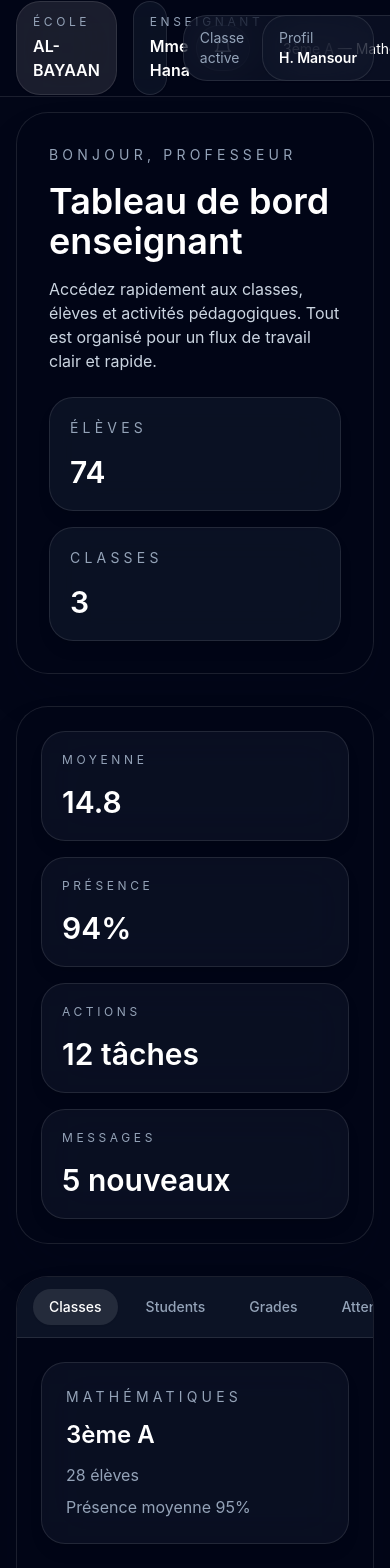
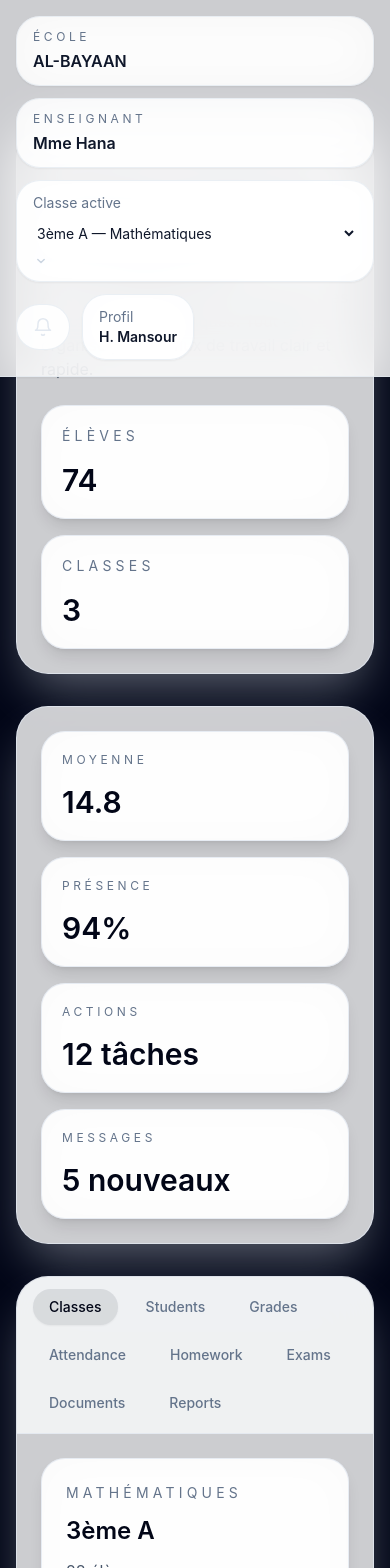
Before and after one commit to Liman5/AL-BAYAAN, a Next.js app: page /teacher/dashboard in a window 390 px wide. Shown: the top 1568 px of the page. Built offline with nearby package versions, Linux system fonts and the light colour scheme.

Commit message:
fix(ui): improve teacher dashboard mobile responsiveness

```diff
--- a/app/teacher/dashboard/page.tsx
+++ b/app/teacher/dashboard/page.tsx
@@ -77,21 +77,21 @@ export default function TeacherDashboardPage() {
       case 'Students':
         return (
           <div className="space-y-4">
-            <div className="grid gap-4 lg:grid-cols-2">
-              <div className="rounded-3xl bg-slate-900/60 p-6 backdrop-blur-xl border border-white/10 shadow-lg">
-                <p className="text-sm uppercase tracking-[0.3em] text-slate-400">Classe active</p>
-                <h3 className="mt-3 text-2xl font-semibold text-white">{activeClass.name}</h3>
-                <p className="mt-2 text-slate-400">{activeClass.subject}</p>
+            <div className="grid gap-4 grid-cols-1 lg:grid-cols-2">
+              <div className="rounded-3xl bg-white/90 p-6 backdrop-blur-xl border border-slate-200/80 shadow-lg">
+                <p className="text-sm uppercase tracking-[0.3em] text-slate-500">Classe active</p>
+                <h3 className="mt-3 text-2xl font-semibold text-slate-950">{activeClass.name}</h3>
+                <p className="mt-2 text-slate-600">{activeClass.subject}</p>
               </div>
-              <div className="rounded-3xl bg-slate-900/60 p-6 backdrop-blur-xl border border-white/10 shadow-lg">
-                <p className="text-sm uppercase tracking-[0.3em] text-slate-400">Élèves</p>
-                <p className="mt-3 text-4xl font-semibold text-white">{activeClass.students}</p>
-                <p className="mt-2 text-slate-400">Taux de présence {activeClass.attendance}</p>
+              <div className="rounded-3xl bg-white/90 p-6 backdrop-blur-xl border border-slate-200/80 shadow-lg">
+                <p className="text-sm uppercase tracking-[0.3em] text-slate-500">Élèves</p>
+                <p className="mt-3 text-4xl font-semibold text-slate-950">{activeClass.students}</p>
+                <p className="mt-2 text-slate-600">Taux de présence {activeClass.attendance}</p>
               </div>
             </div>
-            <div className="overflow-hidden rounded-[2rem] border border-white/10 bg-slate-900/60 shadow-lg backdrop-blur-xl">
-              <table className="min-w-full divide-y divide-white/10">
-                <thead className="bg-slate-950/70 text-left text-xs uppercase tracking-[0.24em] text-slate-400">
+            <div className="overflow-hidden rounded-[2rem] border border-slate-200/80 bg-white/90 shadow-lg backdrop-blur-xl">
+              <table className="min-w-full divide-y divide-slate-200">
+                <thead className="bg-slate-100 text-left text-xs uppercase tracking-[0.24em] text-slate-500">
                   <tr>
                     <th className="px-4 py-4">Élève</th>
                     <th className="px-4 py-4">Classe</th>
@@ -99,9 +99,9 @@ export default function TeacherDashboardPage() {
                     <th className="px-4 py-4">Statut</th>
                   </tr>
                 </thead>
-                <tbody className="divide-y divide-white/10 text-sm text-slate-200">
+                <tbody className="divide-y divide-slate-200 text-sm text-slate-700">
                   {students.map((student) => (
-                    <tr key={student.name} className="hover:bg-white/5 transition-colors duration-200">
+                    <tr key={student.name} className="hover:bg-slate-50 transition-colors duration-200">
                       <td className="px-4 py-4">{student.name}</td>
                       <td className="px-4 py-4">{student.class}</td>
                       <td className="px-4 py-4">{student.average}</td>
@@ -116,42 +116,42 @@ export default function TeacherDashboardPage() {
       case 'Grades':
         return (
           <div className="space-y-6">
-            <div className="grid gap-4 xl:grid-cols-3">
+            <div className="grid gap-4 grid-cols-1 xl:grid-cols-3">
               {['Devoir 1', 'Devoir 2', 'Interro'].map((item) => (
-                <div key={item} className="rounded-3xl bg-slate-900/60 p-6 backdrop-blur-xl border border-white/10 shadow-lg">
-                  <p className="text-sm uppercase tracking-[0.3em] text-slate-400">{item}</p>
-                  <p className="mt-4 text-3xl font-semibold text-white">{(12 + Math.random() * 6).toFixed(1)}</p>
-                  <p className="mt-2 text-slate-400">Moyenne de la classe</p>
+                <div key={item} className="rounded-3xl bg-white/90 p-6 backdrop-blur-xl border border-slate-200/80 shadow-lg">
+                  <p className="text-sm uppercase tracking-[0.3em] text-slate-500">{item}</p>
+                  <p className="mt-4 text-3xl font-semibold text-slate-950">{(12 + Math.random() * 6).toFixed(1)}</p>
+                  <p className="mt-2 text-slate-600">Moyenne de la classe</p>
                 </div>
               ))}
             </div>
-            <div className="rounded-[2rem] border border-white/10 bg-slate-900/60 p-6 shadow-lg backdrop-blur-xl">
-              <h3 className="text-lg font-semibold text-white">Aperçu des notes</h3>
-              <p className="mt-3 text-slate-400">Modifier les notes et visualiser les tendances rapidement.</p>
+            <div className="rounded-[2rem] border border-slate-200/80 bg-white/90 p-6 shadow-lg backdrop-blur-xl">
+              <h3 className="text-lg font-semibold text-slate-950">Aperçu des notes</h3>
+              <p className="mt-3 text-slate-600">Modifier les notes et visualiser les tendances rapidement.</p>
             </div>
           </div>
         );
       case 'Attendance':
         return (
-          <div className="grid gap-6 lg:grid-cols-3">
+          <div className="grid gap-6 grid-cols-1 lg:grid-cols-3">
             {['Présence', 'Retards', 'Absences'].map((item, index) => (
-              <div key={item} className="rounded-3xl bg-slate-900/60 p-6 backdrop-blur-xl border border-white/10 shadow-lg">
-                <p className="text-sm uppercase tracking-[0.3em] text-slate-400">{item}</p>
-                <p className="mt-4 text-4xl font-semibold text-white">{index === 0 ? '94%' : index === 1 ? '3%' : '4%'}</p>
-                <p className="mt-2 text-slate-400">Dernière semaine</p>
+              <div key={item} className="rounded-3xl bg-white/90 p-6 backdrop-blur-xl border border-slate-200/80 shadow-lg">
+                <p className="text-sm uppercase tracking-[0.3em] text-slate-500">{item}</p>
+                <p className="mt-4 text-4xl font-semibold text-slate-950">{index === 0 ? '94%' : index === 1 ? '3%' : '4%'}</p>
+                <p className="mt-2 text-slate-600">Dernière semaine</p>
               </div>
             ))}
           </div>
         );
       case 'Classes':
         return (
-          <div className="grid gap-6 lg:grid-cols-3">
+          <div className="grid gap-6 grid-cols-1 lg:grid-cols-3">
             {classes.map((item) => (
-              <div key={item.id} className="rounded-3xl border border-white/10 bg-slate-900/60 p-6 shadow-lg backdrop-blur-xl transition hover:-translate-y-1">
-                <p className="text-sm uppercase tracking-[0.3em] text-slate-400">{item.subject}</p>
-                <h3 className="mt-3 text-2xl font-semibold text-white">{item.name}</h3>
-                <p className="mt-3 text-slate-400">{item.students} élèves</p>
-                <p className="mt-2 text-slate-400">Présence moyenne {item.attendance}</p>
+              <div key={item.id} className="rounded-3xl border border-slate-200/80 bg-white/90 p-6 shadow-lg backdrop-blur-xl transition hover:-translate-y-1">
+                <p className="text-sm uppercase tracking-[0.3em] text-slate-500">{item.subject}</p>
+                <h3 className="mt-3 text-2xl font-semibold text-slate-950">{item.name}</h3>
+                <p className="mt-3 text-slate-600">{item.students} élèves</p>
+                <p className="mt-2 text-slate-600">Présence moyenne {item.attendance}</p>
               </div>
             ))}
           </div>
@@ -160,14 +160,14 @@ export default function TeacherDashboardPage() {
         return (
           <div className="space-y-4">
             {homework.map((item) => (
-              <div key={item.title} className="rounded-3xl border border-white/10 bg-slate-900/50 p-5 shadow-lg backdrop-blur-xl transition hover:-translate-y-1 hover:border-slate-300/10">
+              <div key={item.title} className="rounded-3xl border border-slate-200/80 bg-white/90 p-5 shadow-lg backdrop-blur-xl transition hover:-translate-y-1 hover:border-slate-300/30">
                 <div className="flex flex-col gap-3 sm:flex-row sm:items-center sm:justify-between">
                   <div>
-                    <h4 className="text-lg font-semibold text-white">{item.title}</h4>
-                    <p className="mt-2 text-slate-400">Classe {item.klass}</p>
+                    <h4 className="text-lg font-semibold text-slate-950">{item.title}</h4>
+                    <p className="mt-2 text-slate-600">Classe {item.klass}</p>
                   </div>
-                  <div className="flex items-center gap-3 text-sm text-slate-300">
-                    <span className="rounded-full border border-white/10 bg-white/5 px-3 py-1">{item.status}</span>
+                  <div className="flex items-center gap-3 text-sm text-slate-600">
+                    <span className="rounded-full border border-slate-200/80 bg-slate-50 px-3 py-1">{item.status}</span>
                     <span>{item.due}</span>
                   </div>
                 </div>
@@ -177,12 +177,12 @@ export default function TeacherDashboardPage() {
         );
       case 'Exams':
         return (
-          <div className="grid gap-4 lg:grid-cols-2">
+          <div className="grid gap-4 grid-cols-1 lg:grid-cols-2">
             {exams.map((exam) => (
-              <div key={exam.title} className="rounded-3xl border border-white/10 bg-slate-900/50 p-6 shadow-lg backdrop-blur-xl">
-                <p className="text-sm uppercase tracking-[0.3em] text-slate-400">{exam.title}</p>
-                <p className="mt-3 text-2xl font-semibold text-white">{exam.date}</p>
-                <p className="mt-2 text-slate-400">Classe {exam.klass}</p>
+              <div key={exam.title} className="rounded-3xl border border-slate-200/80 bg-white/90 p-6 shadow-lg backdrop-blur-xl">
+                <p className="text-sm uppercase tracking-[0.3em] text-slate-500">{exam.title}</p>
+                <p className="mt-3 text-2xl font-semibold text-slate-950">{exam.date}</p>
+                <p className="mt-2 text-slate-600">Classe {exam.klass}</p>
               </div>
             ))}
           </div>
@@ -191,31 +191,31 @@ export default function TeacherDashboardPage() {
         return (
           <div className="grid gap-4 sm:grid-cols-2">
             {documents.map((doc) => (
-              <div key={doc.name} className="rounded-3xl border border-white/10 bg-slate-900/50 p-6 shadow-lg backdrop-blur-xl">
-                <p className="text-sm uppercase tracking-[0.3em] text-slate-400">{doc.type}</p>
-                <h4 className="mt-3 text-lg font-semibold text-white">{doc.name}</h4>
-                <p className="mt-2 text-slate-400">Mis à jour {doc.updated}</p>
+              <div key={doc.name} className="rounded-3xl border border-slate-200/80 bg-white/90 p-6 shadow-lg backdrop-blur-xl">
+                <p className="text-sm uppercase tracking-[0.3em] text-slate-500">{doc.type}</p>
+                <h4 className="mt-3 text-lg font-semibold text-slate-950">{doc.name}</h4>
+                <p className="mt-2 text-slate-600">Mis à jour {doc.updated}</p>
               </div>
             ))}
           </div>
         );
       case 'Reports':
         return (
-          <div className="grid gap-5 lg:grid-cols-2">
-            <div className="rounded-3xl border border-white/10 bg-slate-900/50 p-6 shadow-lg backdrop-blur-xl">
-              <h4 className="text-lg font-semibold text-white">Rapport de la classe</h4>
-              <p className="mt-3 text-slate-400">Exportez les résultats, générez des bilans trimestriels et partagez-les avec les parents.</p>
+          <div className="grid gap-5 grid-cols-1 lg:grid-cols-2">
+            <div className="rounded-3xl border border-slate-200/80 bg-white/90 p-6 shadow-lg backdrop-blur-xl">
+              <h4 className="text-lg font-semibold text-slate-950">Rapport de la classe</h4>
+              <p className="mt-3 text-slate-600">Exportez les résultats, générez des bilans trimestriels et partagez-les avec les parents.</p>
             </div>
-            <div className="rounded-3xl border border-white/10 bg-slate-900/50 p-6 shadow-lg backdrop-blur-xl">
-              <h4 className="text-lg font-semibold text-white">Performance générale</h4>
-              <p className="mt-3 text-slate-400">Synthèse rapide des tendances et du comportement de la classe.</p>
+            <div className="rounded-3xl border border-slate-200/80 bg-white/90 p-6 shadow-lg backdrop-blur-xl">
+              <h4 className="text-lg font-semibold text-slate-950">Performance générale</h4>
+              <p className="mt-3 text-slate-600">Synthèse rapide des tendances et du comportement de la classe.</p>
             </div>
           </div>
         );
       default:
         return (
-          <div className="rounded-3xl border border-white/10 bg-slate-900/60 p-6 shadow-lg backdrop-blur-xl">
-            <p className="text-slate-300">Sélectionnez un module pour afficher son contenu.</p>
+          <div className="rounded-3xl border border-slate-200/80 bg-white/90 p-6 shadow-lg backdrop-blur-xl">
+            <p className="text-slate-700">Sélectionnez un module pour afficher son contenu.</p>
           </div>
         );
     }
@@ -223,86 +223,92 @@ export default function TeacherDashboardPage() {
 
   return (
     <div className="min-h-screen">
-      <div className="fixed inset-x-0 top-0 z-40 border-b border-white/10 bg-slate-950/80 backdrop-blur-xl">
-        <div className="mx-auto flex h-24 max-w-7xl items-center gap-4 px-4 sm:px-6 lg:px-8">
-          <div className="flex min-w-0 flex-1 items-center gap-4">
-            <div className="rounded-3xl border border-white/10 bg-white/10 px-4 py-3 shadow-sm backdrop-blur-xl">
-              <p className="text-xs uppercase tracking-[0.3em] text-slate-400">École</p>
-              <p className="mt-1 font-semibold text-white">AL-BAYAAN</p>
+      <div className="fixed inset-x-0 top-0 z-40 border-b border-slate-200/70 bg-white/80 backdrop-blur-xl shadow-sm">
+        <div className="mx-auto flex flex-col gap-3 px-4 py-4 sm:px-6 lg:px-8">
+          <div className="flex flex-col gap-3 lg:flex-row lg:items-center lg:justify-between">
+            <div className="flex flex-col gap-3 sm:flex-row sm:items-center sm:gap-4">
+              <div className="rounded-3xl border border-slate-200/70 bg-white/80 px-4 py-3 shadow-sm backdrop-blur-xl">
+                <p className="text-xs uppercase tracking-[0.3em] text-slate-500">École</p>
+                <p className="mt-1 font-semibold text-slate-900">AL-BAYAAN</p>
               </div>
-            <div className="min-w-0 rounded-3xl border border-white/10 bg-slate-900/70 px-4 py-3 shadow-sm backdrop-blur-xl">
-              <p className="text-xs uppercase tracking-[0.3em] text-slate-400">Enseignant</p>
-              <p className="mt-1 text-base font-semibold text-white">Mme Hana</p>
+              <div className="rounded-3xl border border-slate-200/70 bg-white/80 px-4 py-3 shadow-sm backdrop-blur-xl">
+                <p className="text-xs uppercase tracking-[0.3em] text-slate-500">Enseignant</p>
+                <p className="mt-1 text-base font-semibold text-slate-900">Mme Hana</p>
               </div>
-            <div className="flex items-center gap-3 rounded-3xl border border-white/10 bg-slate-900/60 px-4 py-3 shadow-sm backdrop-blur-xl">
-              <span className="text-sm text-slate-400">Classe active</span>
-              <select value={selectedClassId} onChange={(event) => setSelectedClassId(event.target.value)} className="min-w-[11rem] bg-transparent text-sm text-white outline-none">
+            </div>
+            <div className="flex flex-col gap-3 sm:flex-row sm:items-center sm:gap-3">
+              <div className="flex flex-col gap-2 rounded-3xl border border-slate-200/70 bg-white/90 px-4 py-3 shadow-sm backdrop-blur-xl sm:flex-row sm:items-center">
+                <span className="text-sm text-slate-500">Classe active</span>
+                <div className="min-w-[11rem]">
+                  <select value={selectedClassId} onChange={(event) => setSelectedClassId(event.target.value)} className="w-full bg-transparent text-sm text-slate-900 outline-none">
                     {classes.map((item) => (
-                  <option key={item.id} value={item.id} className="bg-slate-950 text-white">{item.name} — {item.subject}</option>
+                      <option key={item.id} value={item.id} className="bg-white text-slate-900">{item.name} — {item.subject}</option>
                     ))}
                   </select>
+                </div>
                 <IconDropdown />
               </div>
-          </div>
               <div className="flex items-center gap-3">
-            <button className="rounded-3xl border border-white/10 bg-slate-900/60 px-4 py-3 transition hover:bg-slate-900">
+                <button className="rounded-3xl border border-slate-200/70 bg-white/90 px-4 py-3 text-slate-700 transition hover:bg-slate-50">
                   <IconBell />
                 </button>
-            <div className="rounded-3xl border border-white/10 bg-slate-900/60 px-4 py-3 shadow-sm backdrop-blur-xl">
-              <p className="text-sm text-slate-400">Profil</p>
-              <p className="text-sm font-semibold text-white">H. Mansour</p>
+                <div className="rounded-3xl border border-slate-200/70 bg-white/90 px-4 py-3 shadow-sm backdrop-blur-xl">
+                  <p className="text-sm text-slate-500">Profil</p>
+                  <p className="text-sm font-semibold text-slate-900">H. Mansour</p>
+                </div>
+              </div>
             </div>
           </div>
         </div>
       </div>
 
-      <div className="mx-auto max-w-7xl px-4 pb-16 pt-28 sm:px-6 lg:px-8">
+      <div className="mx-auto max-w-7xl px-4 pb-16 pt-32 sm:px-6 lg:px-8">
         <div className="space-y-8">
-          <section className="rounded-[2rem] border border-white/10 bg-slate-950/70 p-8 shadow-2xl shadow-slate-950/20 backdrop-blur-xl">
-            <div className="grid gap-6 lg:grid-cols-[1.8fr_1fr] lg:items-end">
+          <section className="rounded-[2rem] border border-slate-200/80 bg-white/80 p-6 shadow-2xl shadow-slate-200/40 backdrop-blur-xl">
+            <div className="grid gap-6 grid-cols-1 lg:grid-cols-[1.8fr_1fr] lg:items-end">
               <div className="space-y-4">
-                <p className="text-sm uppercase tracking-[0.3em] text-slate-400">Bonjour, professeur</p>
-                <h1 className="text-4xl font-semibold text-white">Tableau de bord enseignant</h1>
-                <p className="max-w-2xl text-slate-300">Accédez rapidement aux classes, élèves et activités pédagogiques. Tout est organisé pour un flux de travail clair et rapide.</p>
+                <p className="text-sm uppercase tracking-[0.3em] text-slate-500">Bonjour, professeur</p>
+                <h1 className="text-4xl font-semibold text-slate-950">Tableau de bord enseignant</h1>
+                <p className="max-w-2xl text-slate-600">Accédez rapidement aux classes, élèves et activités pédagogiques. Tout est organisé pour un flux de travail clair et rapide.</p>
               </div>
               <div className="grid gap-4 sm:grid-cols-2">
-                <div className="rounded-3xl border border-white/10 bg-slate-900/70 p-5 shadow-lg backdrop-blur-xl">
-                  <p className="text-sm uppercase tracking-[0.3em] text-slate-400">Élèves</p>
-                  <p className="mt-4 text-3xl font-semibold text-white">{stats.students}</p>
+                <div className="rounded-3xl border border-slate-200/80 bg-white/90 p-5 shadow-lg backdrop-blur-xl">
+                  <p className="text-sm uppercase tracking-[0.3em] text-slate-500">Élèves</p>
+                  <p className="mt-4 text-3xl font-semibold text-slate-950">{stats.students}</p>
                 </div>
-                <div className="rounded-3xl border border-white/10 bg-slate-900/70 p-5 shadow-lg backdrop-blur-xl">
-                  <p className="text-sm uppercase tracking-[0.3em] text-slate-400">Classes</p>
-                  <p className="mt-4 text-3xl font-semibold text-white">{stats.classes}</p>
+                <div className="rounded-3xl border border-slate-200/80 bg-white/90 p-5 shadow-lg backdrop-blur-xl">
+                  <p className="text-sm uppercase tracking-[0.3em] text-slate-500">Classes</p>
+                  <p className="mt-4 text-3xl font-semibold text-slate-950">{stats.classes}</p>
                 </div>
               </div>
             </div>
           </section>
 
-          <section className="rounded-[2rem] border border-white/10 bg-slate-950/70 p-6 shadow-2xl shadow-slate-950/20 backdrop-blur-xl">
-            <div className="grid gap-4 xl:grid-cols-4">
+          <section className="rounded-[2rem] border border-slate-200/80 bg-white/80 p-6 shadow-2xl shadow-slate-200/40 backdrop-blur-xl">
+            <div className="grid gap-4 md:grid-cols-2 xl:grid-cols-4">
               {[
                 { label: 'Moyenne', value: stats.average },
                 { label: 'Présence', value: stats.attendance },
                 { label: 'Actions', value: '12 tâches' },
                 { label: 'Messages', value: '5 nouveaux' },
               ].map((item) => (
-                <div key={item.label} className="rounded-3xl border border-white/10 bg-slate-900/60 p-5 shadow-lg backdrop-blur-xl">
-                  <p className="text-xs uppercase tracking-[0.3em] text-slate-400">{item.label}</p>
-                  <p className="mt-4 text-3xl font-semibold text-white">{item.value}</p>
+                <div key={item.label} className="rounded-3xl border border-slate-200/80 bg-white/90 p-5 shadow-lg backdrop-blur-xl">
+                  <p className="text-xs uppercase tracking-[0.3em] text-slate-500">{item.label}</p>
+                  <p className="mt-4 text-3xl font-semibold text-slate-950">{item.value}</p>
                 </div>
               ))}
             </div>
           </section>
 
-          <section className="overflow-hidden rounded-[2rem] border border-white/10 bg-slate-950/70 shadow-2xl shadow-slate-950/20 backdrop-blur-xl">
-            <div className="overflow-x-auto border-b border-white/10 bg-slate-900/80 px-4 py-3">
-              <div className="flex gap-3 text-sm font-medium text-slate-300">
+          <section className="overflow-hidden rounded-[2rem] border border-slate-200/80 bg-white/80 shadow-2xl shadow-slate-200/40 backdrop-blur-xl">
+            <div className="overflow-x-auto border-b border-slate-200/80 bg-slate-50/80 px-4 py-3">
+              <div className="flex min-w-full flex-wrap gap-3 text-sm font-medium text-slate-600 md:min-w-[720px]">
                 {modules.map((module) => (
                   <button
                     key={module}
                     type="button"
                     onClick={() => setActiveModule(module)}
-                    className={`whitespace-nowrap rounded-3xl px-4 py-2 transition ${activeModule === module ? 'bg-white/10 text-white shadow-sm' : 'text-slate-400 hover:text-white'}`}
+                    className={`whitespace-nowrap rounded-3xl px-4 py-2 transition ${activeModule === module ? 'bg-slate-900/10 text-slate-950 shadow-sm' : 'text-slate-500 hover:text-slate-900'}`}
                   >
                     {module}
                   </button>
```
Lines whose indentation alone changed are shown as unchanged.
